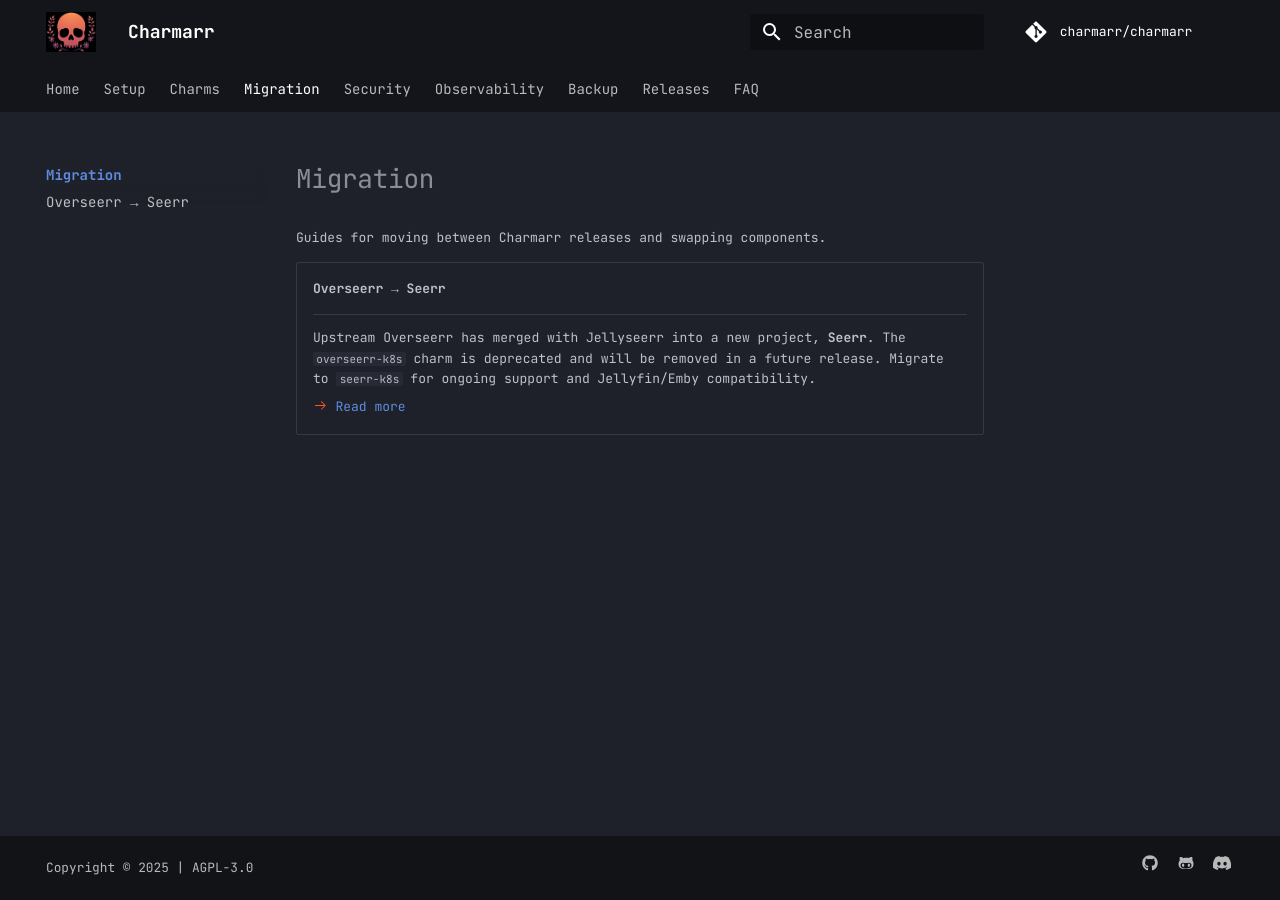
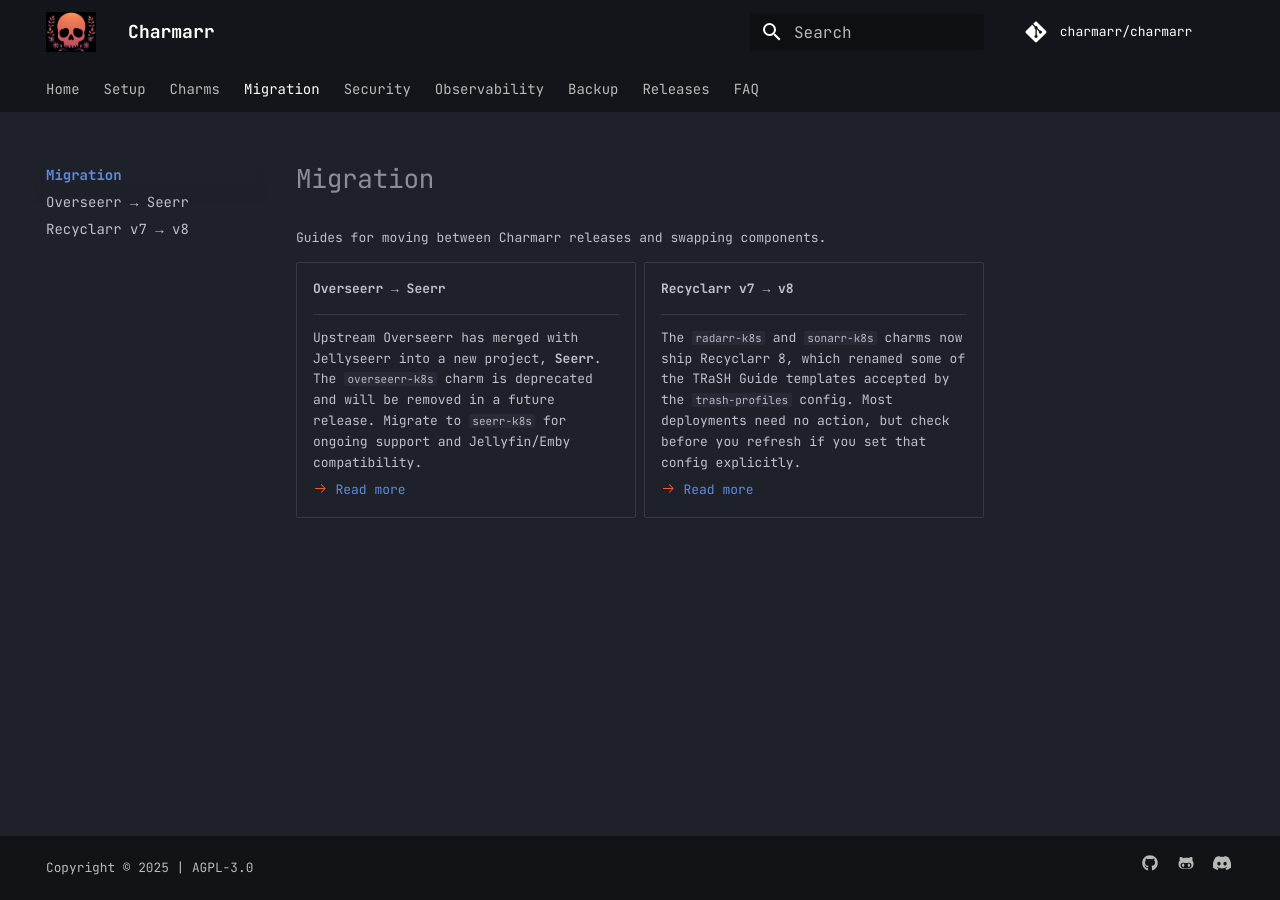
Before and after one commit to charmarr/charmarr, an MkDocs documentation site: the page built from docs/migration/index.md, in a window 1280 px wide. Built offline with MkDocs 1.6.1 and Material for MkDocs 9.7.7, drawn with Linux system fonts in a browser that asks for light colours; comment, search, counter and statistics services are not loaded; the version menu is left out.

Commit message:
fix: updates radarr and sonarr to latest dep versions

```diff
--- a/docs/migration/index.md
+++ b/docs/migration/index.md
@@ -15,4 +15,15 @@
 
     [:octicons-arrow-right-24: Read more](overseerr-to-seerr.md)
 
+-   **Recyclarr v7 → v8**
+
+    ---
+
+    The `radarr-k8s` and `sonarr-k8s` charms now ship Recyclarr 8, which
+    renamed some of the TRaSH Guide templates accepted by the
+    `trash-profiles` config. Most deployments need no action, but check
+    before you refresh if you set that config explicitly.
+
+    [:octicons-arrow-right-24: Read more](recyclarr-v8.md)
+
 </div>
--- a/mkdocs.yml
+++ b/mkdocs.yml
@@ -89,6 +89,7 @@
   - Migration:
       - migration/index.md
       - Overseerr → Seerr: migration/overseerr-to-seerr.md
+      - Recyclarr v7 → v8: migration/recyclarr-v8.md
   - Security:
       - security/index.md
       - Networking: security/network.md
```
Also changed, not shown: docs/migration/recyclarr-v8.md (added, +71 -0 lines), 9 other files.
